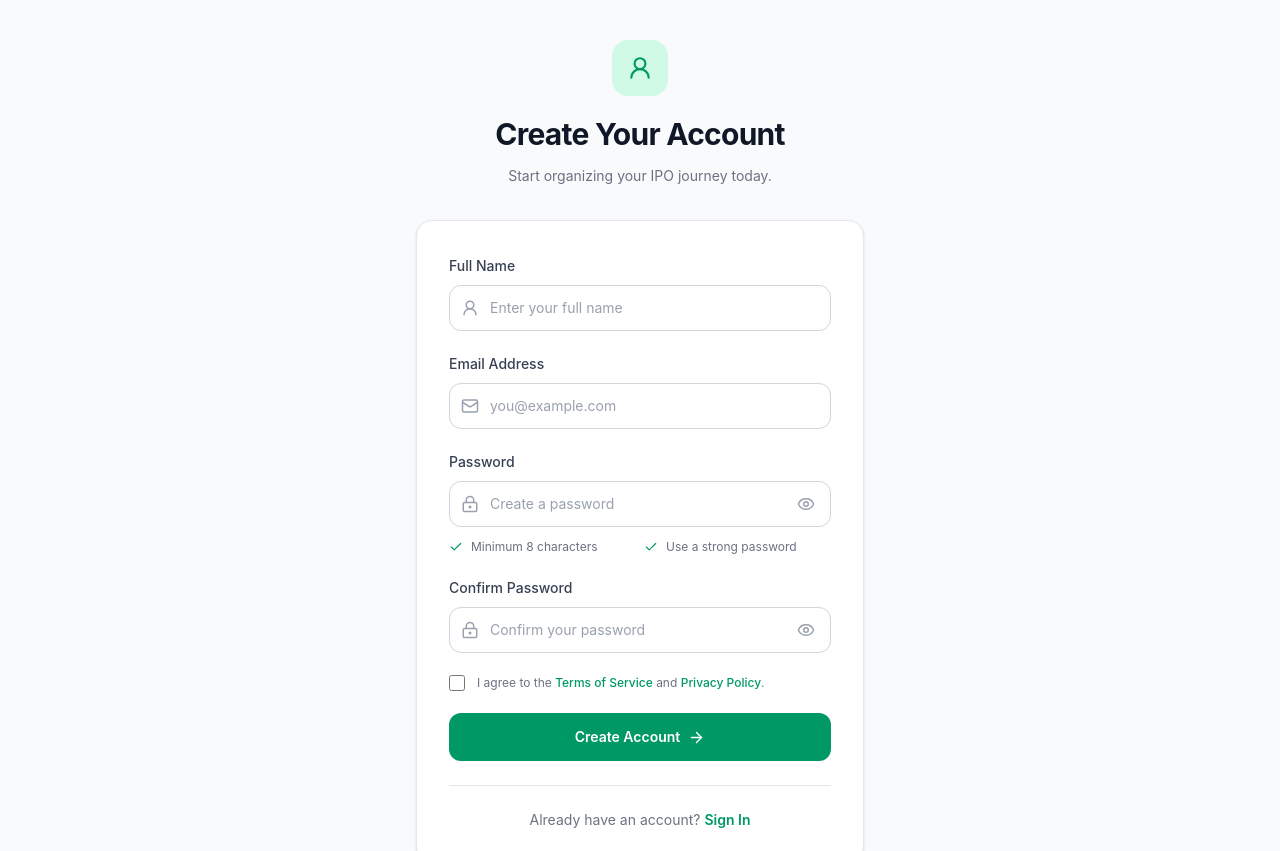
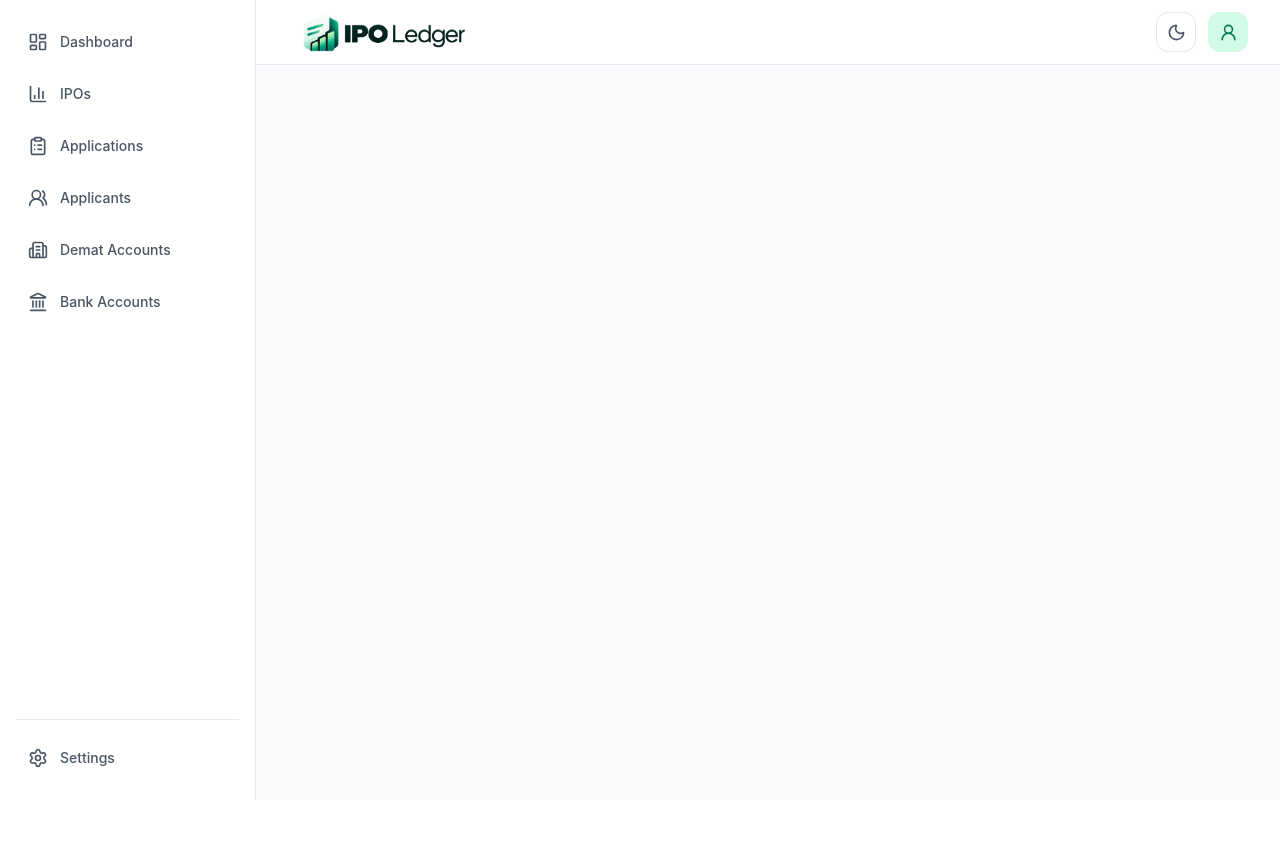
Before and after one commit to geeksrahul/IPO-Ledger, a React (Vite) app: page / in a window 1280 px wide. Shown: the top 851 px of the page. After the commit the page ends 800 px from the top, so only its background shows below. Built offline with nearby package versions, Linux system fonts and the light colour scheme.

Commit message:
feat: define app layout and its basic elements

```diff
--- a/src/App.jsx
+++ b/src/App.jsx
@@ -1,10 +1,11 @@
 import React from 'react'
 import { Home } from './pages/public';
 import { Login, Register } from './pages/auth';
+import AppLayout from './pages/app/AppLayout';
 function App() {
   return (
     <div>
-        <Register />
+        <AppLayout />
     </div>
   )
 }
--- /dev/null
+++ b/src/pages/app/AppLayout.jsx
@@ -0,0 +1,27 @@
+import React from 'react'
+import {Header, Sidebar} from "./"
+
+function AppLayout() {
+  return (
+    <div className="min-h-screen bg-gray-50 text-gray-900 dark:bg-gray-950 dark:text-white lg:grid lg:grid-cols-[80px_minmax(0,1fr)] xl:grid-cols-[256px_minmax(0,1fr)]">
+
+      {/* Header */}
+      <div className="order-1 lg:col-start-2 lg:row-start-1">
+        <Header />
+      </div>
+
+      {/* Sidebar / Mobile Navigation */}
+      <div className="order-2 lg:col-start-1 lg:row-span-2 lg:row-start-1">
+        <Sidebar />
+      </div>
+
+      {/* Main Content */}
+      <main className="order-3 min-w-0 px-4 py-5 sm:px-6 lg:col-start-2 lg:row-start-2 lg:px-8 lg:py-6">
+        {/* <Outlet /> */}
+      </main>
+
+    </div>
+  )
+}
+
+export default AppLayout
--- /dev/null
+++ b/src/pages/app/applicants/Applicants.jsx
@@ -0,0 +1,9 @@
+import React from 'react'
+
+function Applicants() {
+  return (
+    <div>Applicants</div>
+  )
+}
+
+export default Applicants
--- /dev/null
+++ b/src/pages/app/applications/Applications.jsx
@@ -0,0 +1,9 @@
+import React from 'react'
+
+function Applications() {
+  return (
+    <div>Applications</div>
+  )
+}
+
+export default Applications
--- /dev/null
+++ b/src/pages/app/banks/Banks.jsx
@@ -0,0 +1,9 @@
+import React from 'react'
+
+function Banks() {
+  return (
+    <div>Banks</div>
+  )
+}
+
+export default Banks
--- /dev/null
+++ b/src/pages/app/dashboard/Dashboard.jsx
@@ -0,0 +1,9 @@
+import React from 'react'
+
+function Dashboard() {
+  return (
+    <div>Dashboard</div>
+  )
+}
+
+export default Dashboard
--- /dev/null
+++ b/src/pages/app/demats/Demats.jsx
@@ -0,0 +1,9 @@
+import React from 'react'
+
+function Demats() {
+  return (
+    <div>Demats</div>
+  )
+}
+
+export default Demats
--- /dev/null
+++ b/src/pages/app/header/Header.jsx
@@ -0,0 +1,51 @@
+import {
+  Moon,
+  Sun,
+  UserRound,
+} from "lucide-react";
+
+import {Logo} from "../../../components/ui";
+
+function Header() {
+  return (
+    <header className="border-b border-gray-200 bg-white dark:border-gray-800 dark:bg-gray-950">
+
+      <div className="flex h-16 items-center justify-between gap-4 px-4 sm:px-6 lg:px-8">
+
+        {/* Logo */}
+        <div className="min-w-0">
+          <Logo />
+        </div>
+
+        {/* Header Actions */}
+        <div className="flex shrink-0 items-center gap-2 sm:gap-3">
+
+          {/* Theme Toggle */}
+          <button
+            type="button"
+            aria-label="Toggle theme"
+            className="flex h-10 w-10 items-center justify-center rounded-xl border border-gray-200 text-gray-600 transition hover:border-emerald-500 hover:text-emerald-600 dark:border-gray-800 dark:text-gray-300 dark:hover:border-emerald-500 dark:hover:text-emerald-400"
+          >
+            {/* Replace with your theme state later */}
+            <Moon size={19} className="dark:hidden" />
+            <Sun size={19} className="hidden dark:block" />
+          </button>
+
+          {/* Profile */}
+          <button
+            type="button"
+            aria-label="Open profile menu"
+            className="flex h-10 w-10 items-center justify-center rounded-xl bg-emerald-100 text-emerald-700 transition hover:bg-emerald-200 dark:bg-emerald-950/60 dark:text-emerald-400 dark:hover:bg-emerald-950"
+          >
+            <UserRound size={19} />
+          </button>
+
+        </div>
+
+      </div>
+
+    </header>
+  );
+}
+
+export default Header;
--- /dev/null
+++ b/src/pages/app/index.js
@@ -0,0 +1,11 @@
+import Applicants from "./applicants/Applicants";
+import Applications from "./applications/Applications";
+import Banks from "./banks/Banks";
+import Dashboard from "./dashboard/Dashboard";
+import Demats from "./demats/Demats";
+import Header from "./header/Header";
+import IPOs from "./ipos/IPOs";
+import Settings from "./settings/Settings";
+import Sidebar from "./sidebar/Sidebar";
+
+export { Applications, Applicants, Banks, Dashboard, Demats, Header, IPOs, Settings, Sidebar }
--- /dev/null
+++ b/src/pages/app/ipos/IPOs.jsx
@@ -0,0 +1,9 @@
+import React from 'react'
+
+function IPOs() {
+  return (
+    <div>IPOs</div>
+  )
+}
+
+export default IPOs
--- /dev/null
+++ b/src/pages/app/settings/Settings.jsx
@@ -0,0 +1,9 @@
+import React from 'react'
+
+function Settings() {
+  return (
+    <div>Settings</div>
+  )
+}
+
+export default Settings
--- /dev/null
+++ b/src/pages/app/sidebar/Sidebar.jsx
@@ -0,0 +1,153 @@
+import {
+  BarChart3,
+  Building2,
+  ClipboardList,
+  FileText,
+  Landmark,
+  LayoutDashboard,
+  Settings,
+  UsersRound,
+} from "lucide-react";
+
+const mainNavigation = [
+  {
+    label: "Dashboard",
+    icon: LayoutDashboard,
+    href: "/app/dashboard",
+  },
+  {
+    label: "IPOs",
+    icon: BarChart3,
+    href: "/app/ipos",
+  },
+  {
+    label: "Applications",
+    icon: ClipboardList,
+    href: "/app/applications",
+  },
+  {
+    label: "Applicants",
+    icon: UsersRound,
+    href: "/app/applicants",
+  },
+  {
+    label: "Demat Accounts",
+    icon: Building2,
+    href: "/app/demats",
+  },
+  {
+    label: "Bank Accounts",
+    icon: Landmark,
+    href: "/app/banks",
+  },
+];
+
+const bottomNavigation = [
+  {
+    label: "Settings",
+    icon: Settings,
+    href: "/app/settings",
+  },
+];
+
+function Sidebar() {
+  return (
+    <aside className="border-b border-gray-200 bg-white dark:border-gray-800 dark:bg-gray-950 lg:h-full lg:min-h-screen lg:border-b-0 lg:border-r">
+
+      {/* Mobile / Tablet Navigation */}
+      <div className="flex min-w-0 items-center gap-2 overflow-x-auto px-4 py-3 sm:px-6 lg:hidden">
+
+        {mainNavigation.map((item) => {
+          const Icon = item.icon;
+
+          return (
+            <a
+              key={item.label}
+              href={item.href}
+              className="flex shrink-0 items-center gap-2 rounded-xl px-3 py-2 text-sm font-medium text-gray-600 transition hover:bg-emerald-50 hover:text-emerald-600 dark:text-gray-400 dark:hover:bg-emerald-950/40 dark:hover:text-emerald-400"
+            >
+              <Icon size={17} />
+
+              <span>{item.label}</span>
+            </a>
+          );
+        })}
+
+        {bottomNavigation.map((item) => {
+          const Icon = item.icon;
+
+          return (
+            <a
+              key={item.label}
+              href={item.href}
+              className="flex shrink-0 items-center gap-2 rounded-xl px-3 py-2 text-sm font-medium text-gray-600 transition hover:bg-emerald-50 hover:text-emerald-600 dark:text-gray-400 dark:hover:bg-emerald-950/40 dark:hover:text-emerald-400"
+            >
+              <Icon size={17} />
+
+              <span>{item.label}</span>
+            </a>
+          );
+        })}
+
+      </div>
+
+      {/* Laptop / Desktop Sidebar */}
+      <div className="hidden h-full min-h-screen flex-col px-3 py-5 lg:flex xl:px-4">
+
+        {/* Main Navigation */}
+        <nav className="flex flex-1 flex-col gap-2">
+
+          {mainNavigation.map((item) => {
+            const Icon = item.icon;
+
+            return (
+              <a
+                key={item.label}
+                href={item.href}
+                title={item.label}
+                className="group flex items-center justify-center gap-3 rounded-xl px-3 py-3 text-gray-600 transition hover:bg-emerald-50 hover:text-emerald-600 dark:text-gray-400 dark:hover:bg-emerald-950/40 dark:hover:text-emerald-400 xl:justify-start"
+              >
+                {/* Icon */}
+                <Icon size={20} className="shrink-0" />
+
+                {/* Label */}
+                <span className="hidden truncate text-sm font-medium xl:block">
+                  {item.label}
+                </span>
+              </a>
+            );
+          })}
+
+        </nav>
+
+        {/* Bottom Navigation */}
+        <nav className="mt-auto flex flex-col gap-2 border-t border-gray-200 pt-4 dark:border-gray-800">
+
+          {bottomNavigation.map((item) => {
+            const Icon = item.icon;
+
+            return (
+              <a
+                key={item.label}
+                href={item.href}
+                title={item.label}
+                className="group flex items-center justify-center gap-3 rounded-xl px-3 py-3 text-gray-600 transition hover:bg-emerald-50 hover:text-emerald-600 dark:text-gray-400 dark:hover:bg-emerald-950/40 dark:hover:text-emerald-400 xl:justify-start"
+              >
+                <Icon size={20} className="shrink-0" />
+
+                <span className="hidden text-sm font-medium xl:block">
+                  {item.label}
+                </span>
+              </a>
+            );
+          })}
+
+        </nav>
+
+      </div>
+
+    </aside>
+  );
+}
+
+export default Sidebar;
```
